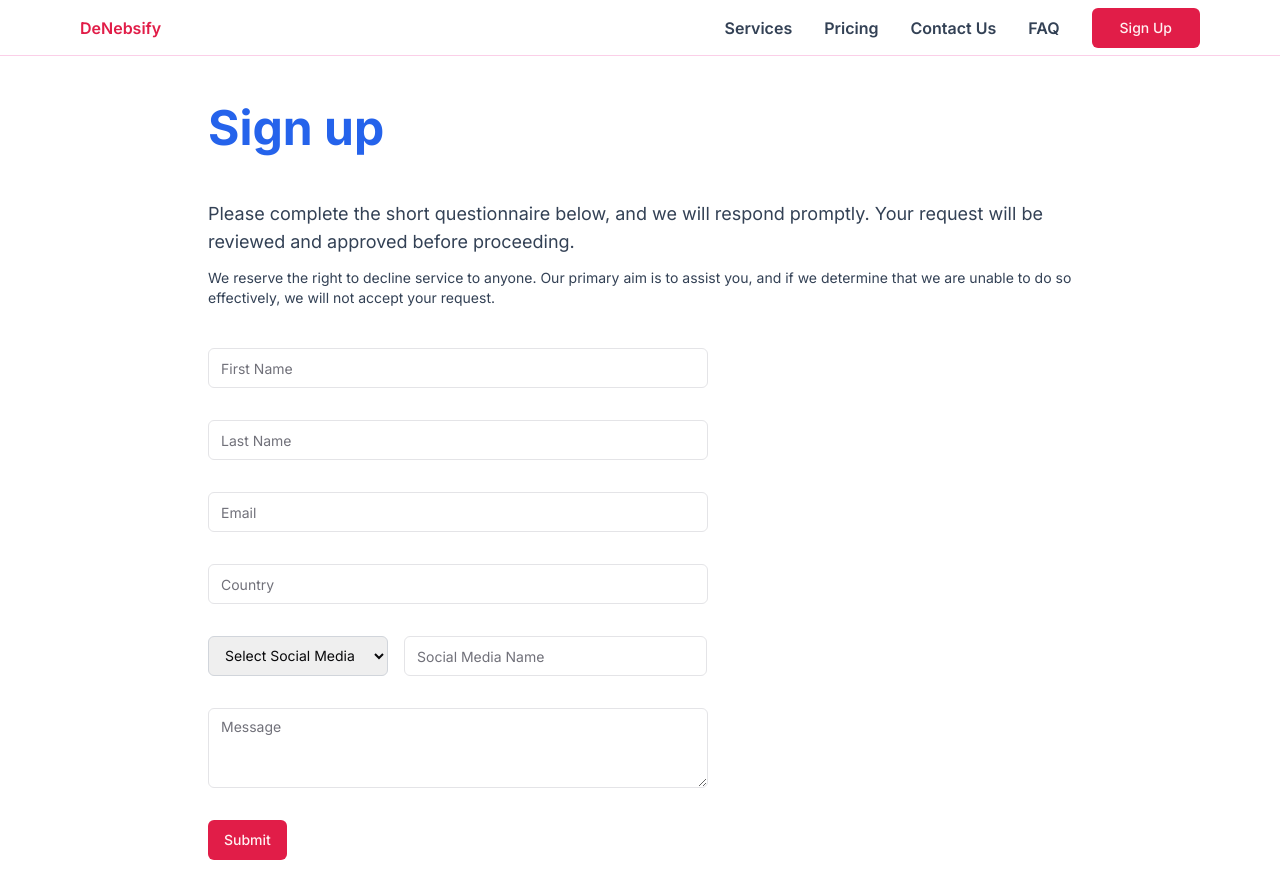
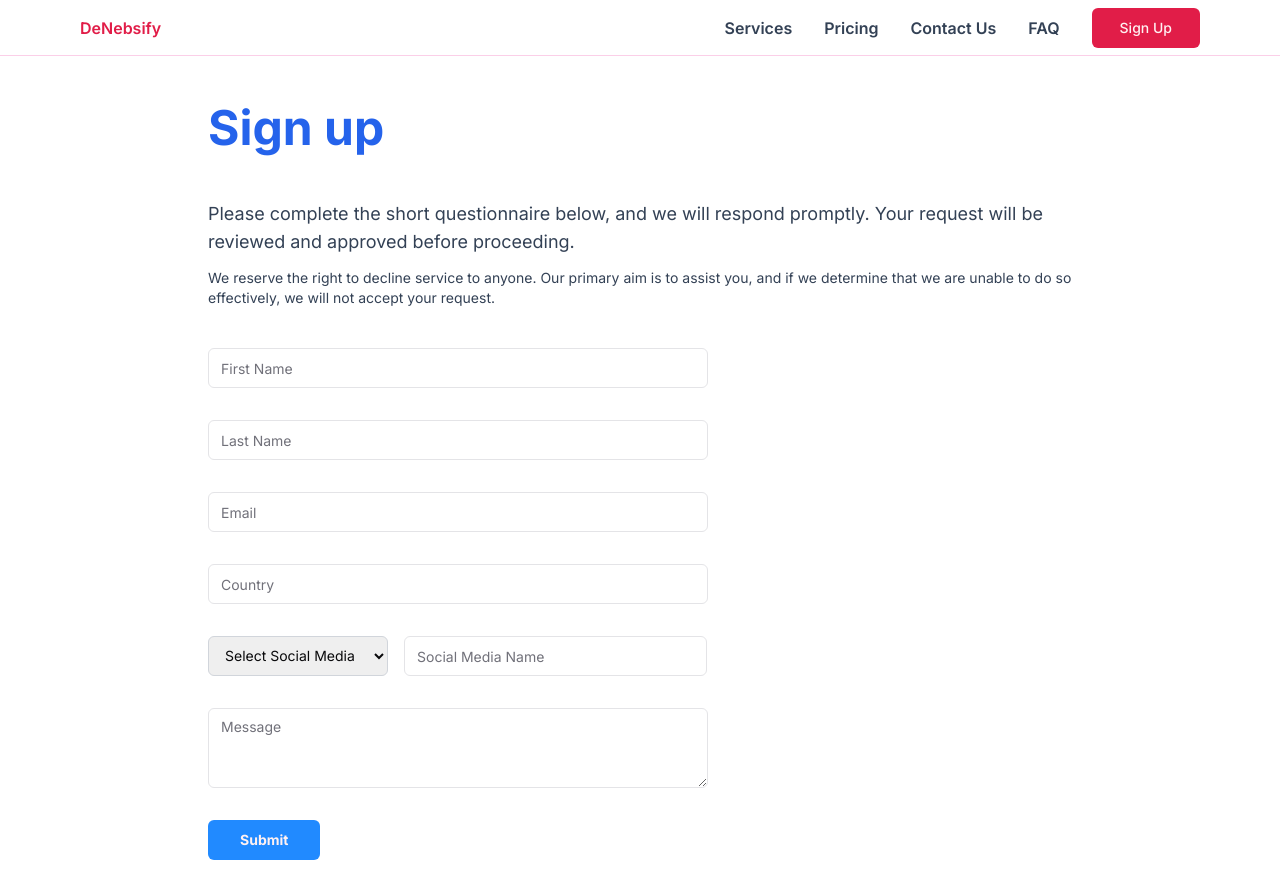
Before and after one commit to apathyaddict/dating-saas, a Next.js app: page /signup in a window 1280 px wide. Built offline with nearby package versions, Linux system fonts and the light colour scheme.

Commit message:
style change

```diff
--- a/src/app/signup/page.jsx
+++ b/src/app/signup/page.jsx
@@ -2,7 +2,7 @@
 
 import React, { useRef, useState } from "react";
 import emailjs from "@emailjs/browser";
-import { Button } from "@/components/ui/button";
+import { Button, buttonVariants } from "@/components/ui/button";
 import { Input } from "@/components/ui/input";
 import {
   Select,
@@ -25,15 +25,6 @@ const Signup = () => {
     socialMediaType: "",
     socialMediaName: "",
   });
-
-  //   const handleChange = (e) => {
-  //     const { name, value } = e.target;
-
-  //     setFormValues({
-  //       ...formValues,
-  //       [name]: value,
-  //     });
-  //   };
 
   const sendEmail = (e) => {
     e.preventDefault();
@@ -79,8 +70,6 @@ const Signup = () => {
             type="text"
             id="firstName"
             name="firstName"
-            // value={formValues.firstName}
-            // onChange={handleChange}
             placeholder="First Name"
             className="max-w-[500px]"
           />
@@ -88,8 +77,6 @@ const Signup = () => {
             type="text"
             id="lastName"
             name="lastName"
-            // value={formValues.lastName}
-            // onChange={handleChange}
             placeholder="Last Name"
             className="max-w-[500px]"
           />
@@ -97,8 +84,6 @@ const Signup = () => {
             type="email"
             id="email"
             name="email"
-            // value={formValues.email}
-            // onChange={handleChange}
             placeholder="Email"
             className="max-w-[500px]"
           />
@@ -106,8 +91,6 @@ const Signup = () => {
             type="text"
             id="country"
             name="country"
-            // value={formValues.country}
-            // onChange={handleChange}
             placeholder="Country"
             className="max-w-[500px]"
           />
@@ -116,8 +99,6 @@ const Signup = () => {
             <select
               id="socialMediaType"
               name="socialMediaType"
-              //   value={formValues.socialMediaType}
-              //   onChange={handleChange}
               className="w-[180px] rounded-md border border-gray-300 px-3 py-2 text-sm focus:border-primary focus:outline-none focus:ring-1 focus:ring-primary"
             >
               <option value="">Select Social Media</option>
@@ -129,8 +110,6 @@ const Signup = () => {
               type="text"
               id="socialMediaName"
               name="socialMediaName"
-              //   value={formValues.socialMediaName}
-              //   onChange={handleChange}
               placeholder="Social Media Name"
               className="max-w-[303px]"
             />
@@ -139,13 +118,11 @@ const Signup = () => {
             type="text"
             id="message"
             name="message"
-            // value={formValues.message}
-            // onChange={handleChange}
             placeholder="Message"
             className="max-w-[500px]"
           />
 
-          <Button className="mt-5 font-medium" type="submit">
+          <Button type="submit" className="mt-5 bg-[#218aff] px-8 font-bold">
             Submit
           </Button>
         </form>
```
